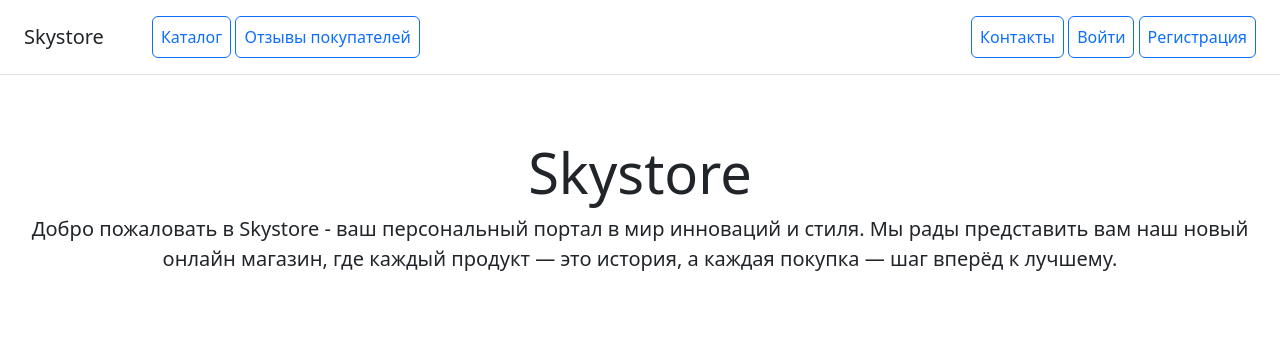
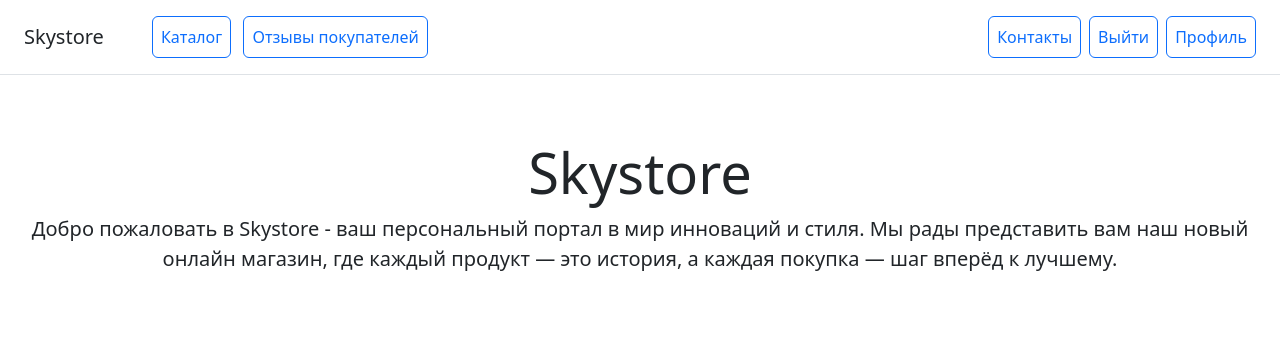
Before and after one commit to kvtussha/django_project2, a Django app: page /users/profile/ in a window 1280 px wide. Shown: the top 339 px of the page. Run offline with Django 4.2, Linux system fonts and the light colour scheme; the visitor is signed in with stand-in values (Sample User, id 1); some libraries are stand-ins or nearby versions.

Commit message:
login and logout are working!

```diff
--- a/config/settings.py
+++ b/config/settings.py
@@ -143,8 +143,8 @@ MEDIA_URL = '/media/'
 MEDIA_ROOT = BASE_DIR / 'media'
 
 AUTH_USER_MODEL = 'users.User'
-# LOGIN_REDIRECT_URL = '/'
-# LOGOUT_REDIRECT_URL = '/'
+LOGIN_REDIRECT_URL = '/users/profile/'
+LOGOUT_REDIRECT_URL = '/'
 LOGIN_URL = '/users/'
 
 # EMAIL_BACKEND = 'django.core.mail.backends.console.EmailBackend'
--- a/main_app/templates/main_app/base.html
+++ b/main_app/templates/main_app/base.html
@@ -10,19 +10,24 @@
 <div class="d-flex flex-column flex-md-row align-items-center p-3 px-md-4 mb-3 bg-white border-bottom box-shadow">
     <h5 class="my-0 mr-md-auto font-weight-normal">Skystore</h5>
     <nav class="ms-5">
-        <a class="p-2 btn btn-outline-primary" href="/">Каталог</a>
+        <a class="p-2 btn btn-outline-primary me-2" href="/">Каталог</a>
         <a class="p-2 btn btn-outline-primary" href="/posts/">Отзывы покупателей</a>
     </nav>
     <nav class="ms-md-auto">
-        <a class="p-2 btn btn-outline-primary" href="/contacts/">Контакты</a>
-        {% if user.authenticated %}
+    <div class="d-flex">
+        <a class="p-2 btn btn-outline-primary me-2" href="/contacts/">Контакты</a>
+        {% if user.is_authenticated %}
+            <form method="post" action="{% url 'users:logout' %}">
+                {% csrf_token %}
+                <button type="submit" class="p-2 btn btn-outline-primary me-2">Выйти</button>
+            </form>
             <a class="p-2 btn btn-outline-primary" href="{% url 'users:profile' %}">Профиль</a>
-            <a class="p-2 btn btn-outline-primary" href="{% url 'users:logout' %}">Выйти</a>
         {% else %}
-            <a class="p-2 btn btn-outline-primary" href="{% url 'users:login' %}">Войти</a>
+            <a class="p-2 btn btn-outline-primary me-2" href="{% url 'users:login' %}">Войти</a>
             <a class="p-2 btn btn-outline-primary" href="{% url 'users:register' %}">Регистрация</a>
         {% endif %}
-    </nav>
+    </div>
+</nav>
 </div>
 
 <div class="pricing-header px-3 py-3 pt-md-5 pb-md-4 mx-auto text-center">
--- a/main_app/templates/main_app/product/product_list.html
+++ b/main_app/templates/main_app/product/product_list.html
@@ -6,7 +6,7 @@
 <div class="container">
     <div class="row justify-content-center">
         <div class="col-md-4 d-flex align-items-center justify-content-center mb-4">
-            <a href="{% url 'main_app:product-form' %}" class="btn btn-primary btn-lg btn-block">Загрузить
+            <a href="{% url 'main_app:product-form' %}" class="btn btn-outline-primary btn-lg btn-block">Загрузить
                 новый продукт</a>
         </div>
     </div>
--- a/users/templates/users/user_profile.html
+++ b/users/templates/users/user_profile.html
@@ -5,9 +5,11 @@
 
 <div class="container mt-5">
     <div class="row justify-content-center">
-        <div class="col-md-4 d-flex align-items-center justify-content-center mb-4">
-            <img src="{% mediapath user.image %}" class="img-fluid rounded-start" style="height: 300px;" alt="User Image">
-        </div>
+        {% if user.image %}
+            <div class="col-md-4 d-flex align-items-center justify-content-center mb-4">
+                <img src="{% mediapath user.image %}" class="img-fluid rounded-start" style="height: 300px;" alt="User Image">
+            </div>
+        {% endif %}
     </div>
     <div class="container">
     <div class="row justify-content-center">
--- a/users/urls.py
+++ b/users/urls.py
@@ -1,4 +1,4 @@
-from django.contrib.auth.views import LoginView
+from django.contrib.auth.views import LoginView, LogoutView
 from django.urls import path, include
 
 from users.views import (RegisterView, ProfileView, PasswordResetView, PasswordResetDoneView,
--- a/users/views.py
+++ b/users/views.py
@@ -46,12 +46,14 @@ class RegisterView(CreateView):
         })
 
         send_mail(subject, message, from_email=settings.EMAIL_HOST_USER, recipient_list=[user.email])
+        user.is_active = True
+        user.save()
 
         return super().form_valid(form)
 
 
 class CustomLogoutView(LogoutView):
-    next_page = reverse_lazy('main:product-list')
+    next_page = reverse_lazy('main_app:product-list')
 
     def post(self, request, *args, **kwargs):
         return super().post(request, *args, **kwargs)
```
